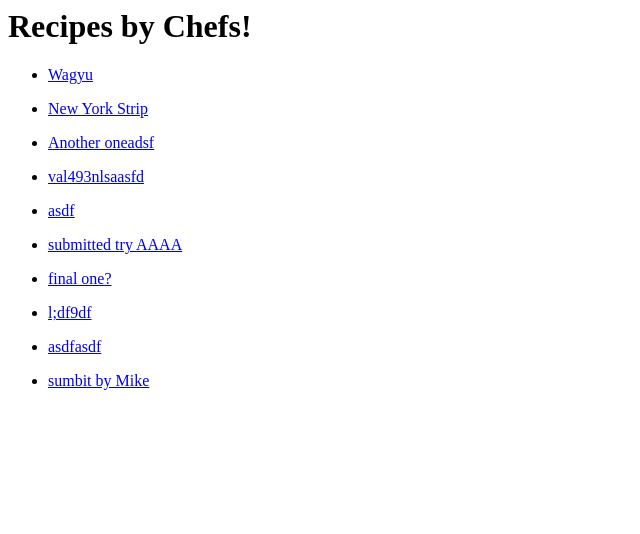
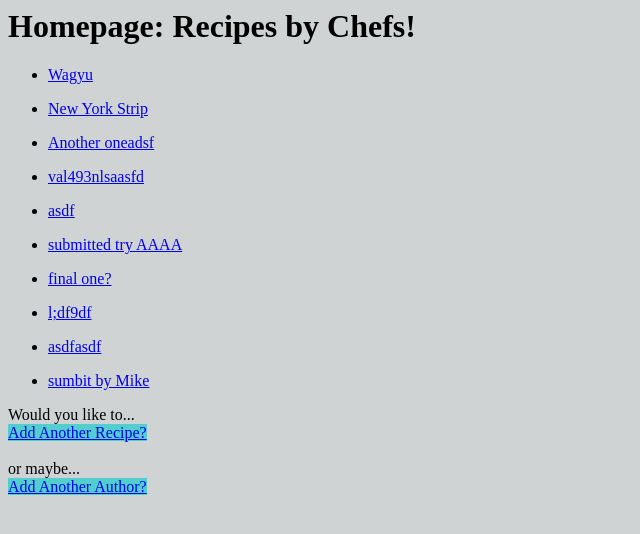
Before and after one commit to UserBry11/recipes, a Django app: page / in a window 1280 px wide. Shown: the top 534 px of the page, without its empty margins (0-640 px from the left). Run offline with Django 3.2, Linux system fonts and the light colour scheme; data comes from the database, SQL or seed files in the repository; both versions use the stored data as it was after the commit.

Commit message:
added recipe and author forms

```diff
--- a/pyproject.toml
+++ b/pyproject.toml
@@ -10,6 +10,7 @@ python = "^3.8"
 django = "^3.0.3"
 
 [tool.poetry.dev-dependencies]
+flake8 = "^3.7.9"
 
 [build-system]
 requires = ["poetry>=0.12"]
--- /dev/null
+++ b/recipe_box/templates/addrecipes.html
@@ -0,0 +1,6 @@
+<h4>This is a Submit Recipe Form</h4>
+<form action="" method="post">
+    {% csrf_token %}
+    {{ formKey.as_p }}
+    <input type="submit" value="Submit">
+</form>
--- a/recipe_box/templates/author.html
+++ b/recipe_box/templates/author.html
@@ -2,8 +2,7 @@
 
 
     <h2>{{ authName }} Info:</h2>
-
-
+    <div><a href="/" style="background-color: rgb(105, 189, 189);">Click me to go to homepage</a></div>
 
     {% for each in authDeets %}
     <p>Recipe: <a href="http://localhost:8000/myitem/{{each.id}}/">{{each.title}}</a></p>
--- a/recipe_box/templates/index.html
+++ b/recipe_box/templates/index.html
@@ -1,10 +1,22 @@
-<h1>Recipes by Chefs!</h1>
+<html style="background-color: rgb(207, 211, 211);">
+    <h1>Homepage: Recipes by Chefs!</h1>
 
-{% for each in recipes %}
+    {% for each in recipes %}
     <ul>
         <li>
             <a href="/myitem/{{each.id}}/">{{ each.title }}</a>
         </li>
     </ul>
+    {% endfor %}
+    <footer>
+        Would you like to...
+        <div>
+            <a href="/addrecipe/" style="background-color: rgb(82, 206, 206);">Add Another Recipe?</a>
+        </div>
+        <br>or maybe...
+        <div>
+            <a href="/addauthor/" style="background-color: rgb(82, 206, 206);">Add Another Author?</a>
+        </div>
 
-{% endfor %}
+    </footer>
+</html>
--- a/recipe_box/templates/recipe_details.html
+++ b/recipe_box/templates/recipe_details.html
@@ -1,6 +1,8 @@
 <body style="background-color:rgba(216, 197, 197, 0.979)">
     <h1>Recipe Details Page</h1>
     <!-- # author, author_id, description, id, instructions, time_required, title -->
+    <div><a href="/" style="background-color: rgb(140, 187, 187);">Click me to go to homepage</a></div>
+
     <h3>{{ item.title }}</h3>
     <p>Author: <a href='http://localhost:8000/myauthor/{{item.author}}/'>{{ item.author }}</a></p>
     <p>Description: {{ item.description }}</p>
--- a/recipe_box/urls.py
+++ b/recipe_box/urls.py
@@ -24,7 +24,9 @@ admin.site.register(Recipe)
 
 urlpatterns = [
     path('admin/', admin.site.urls),
-    path('', views.index),
+    path('', views.index, name="homepage"),
     path('myitem/<int:id>/', views.details),
-    path('myauthor/<str:name>/', views.auth_deets)
+    path('myauthor/<str:name>/', views.auth_deets),
+    path('addrecipe/', views.add_recipe),
+    path('addauthor/', views.add_author)
 ]
--- a/recipe_box/views.py
+++ b/recipe_box/views.py
@@ -1,6 +1,7 @@
 # Responsible for managing database data to html templates
-from django.shortcuts import render
+from django.shortcuts import render, reverse, HttpResponseRedirect
 from recipe_box.models import Author, Recipe
+from recipe_box.forms import AddRecipe, AddAuthor
 
 
 def index(request):
@@ -14,7 +15,6 @@ def details(request, id):
     item = Recipe.objects.get(id=id)
 
     return render(request, 'recipe_details.html', {'item': item})
-
 # integer or instance itself. Need pass someth;ing useful
 # foreign key pointing to anothre model. Use __method
 
@@ -26,3 +26,40 @@ def auth_deets(request, name):
                     'authDeets': item,
                     'authName': name
                   })
+
+
+def add_recipe(request):
+    html = "addrecipes.html"
+
+    if request.method == "POST":
+        form = AddRecipe(request.POST)
+# Data from request.POST is added to TakeData() container.
+# Contains everythong POSTed from user
+        if form.is_valid():
+            data = form.cleaned_data
+            # Cleans up unecesssary data from form
+            Recipe.objects.create(
+                title=data['title'],
+                author=data['author'],
+                description=data['description'],
+                time_required=data['time_required'],
+                instructions=data['instructions']
+            )
+            return HttpResponseRedirect(reverse("homepage"))
+
+    form = AddRecipe()
+
+    return render(request, html, {'formKey': form})
+
+
+def add_author(request):
+    html = 'addauthors.html'
+
+    if request.method == 'POST':
+        form = AddAuthor(request.POST)
+        form.save()
+        return HttpResponseRedirect(reverse("homepage"))
+
+    form = AddAuthor()
+
+    return render(request, html, {'formKey': form})
```
Also changed, not shown: recipe_box/forms.py (added, +19 -0 lines), recipe_box/templates/addauthors.html (added, +7 -0 lines), db.sqlite3, 1 other file.
